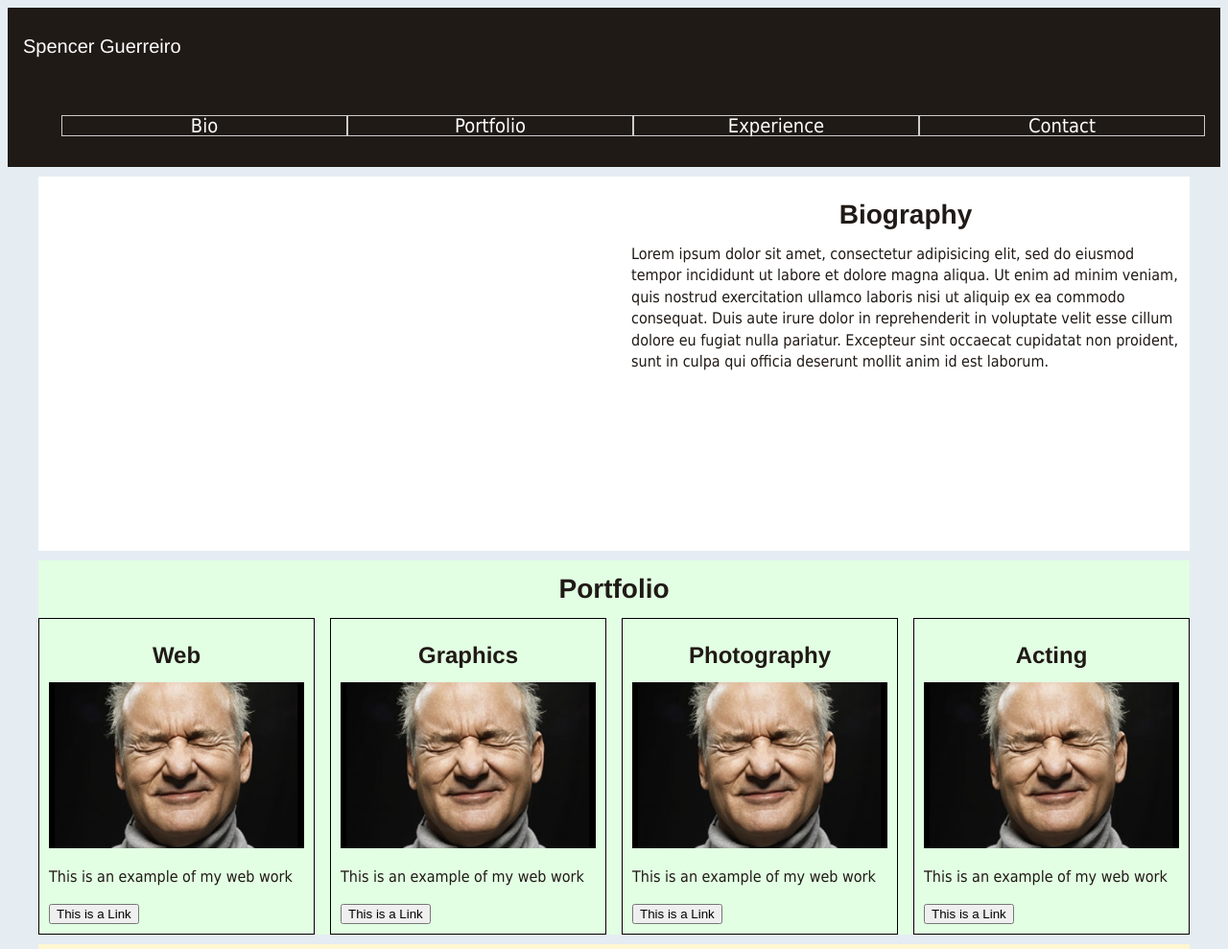
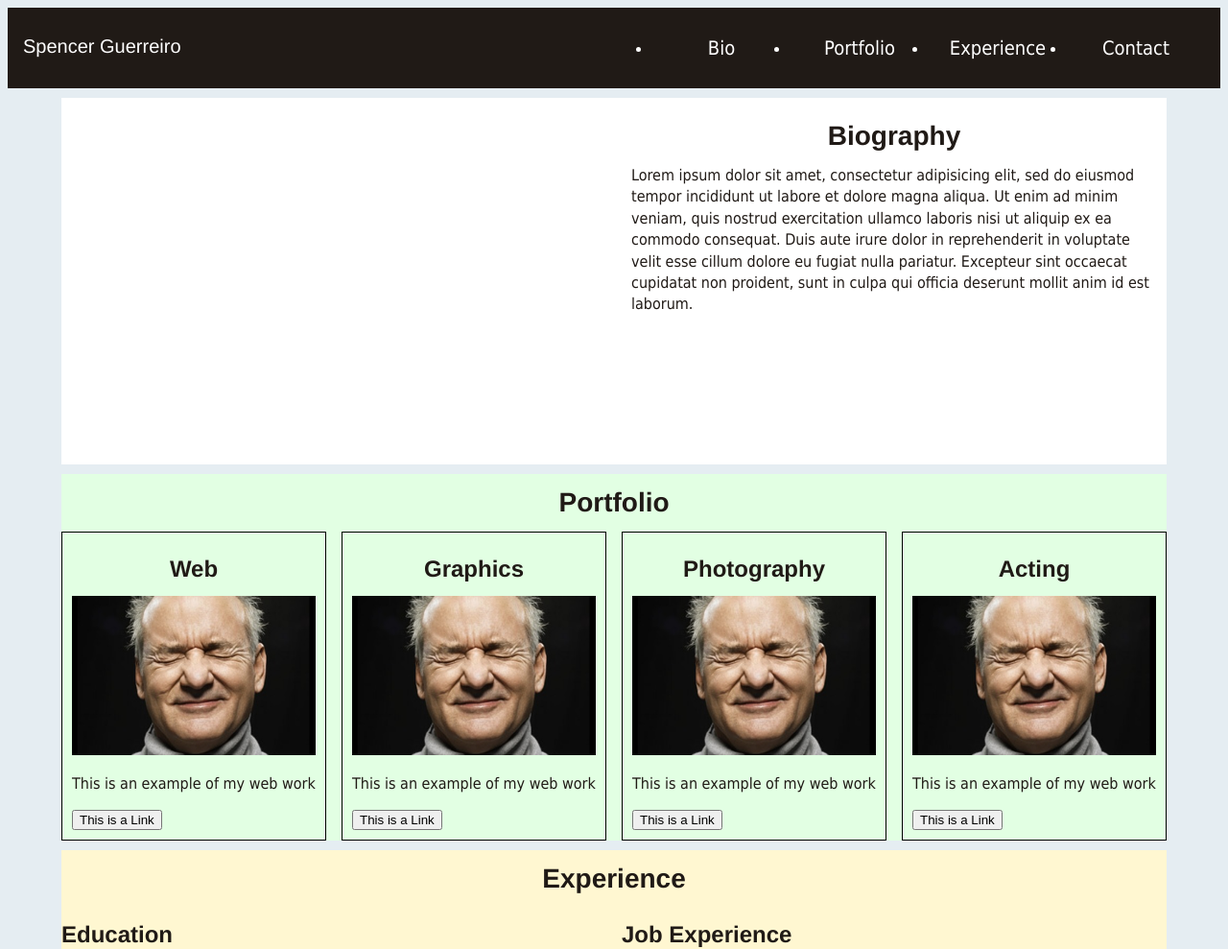
Before and after one commit to spencerg49/final-project, a plain HTML site: page index.html in a window 1280 px wide. Shown: the top 989 px of the page at 96% size. Drawn offline with Linux system fonts and the light colour scheme.

Commit message:
Changed menu back

```diff
--- a/css/styles.css
+++ b/css/styles.css
@@ -153,13 +153,7 @@ section h1 {
   font-size: 1.25em;
 }
 
-.topMenu {
-  grid-column: 1 / 3;
-}
-.topMenu li {
-  list-style: none;
-  border: 1px solid #ccc;
-}
+
 
 /*** MAIN CONTENT RULES ****************/
 
@@ -245,13 +239,19 @@ section h1 {
     height: 200px;
   margin: auto;
   }
+  .portfolio img {
+    width: 100%;
+  }
+
+  .portfolio h2 {
+    text-align: center;
+  }
+  .portWeb button {
+    margin: auto;
+  }
 
   .bio-grid {
     display: grid;
-    /* 2 column template! (1 fraction each) */
-    /* Use this as a guide:
-      https://codepen.io/roccop/pen/WLQJXY?editors=1100
-     */
      grid-template-columns: 1fr 1fr;
      grid-template-columns: repeat(2, 1fr);
      column-gap: 1em;
@@ -259,20 +259,12 @@ section h1 {
   }
   .port-grid {
     display: grid;
-    /* 2 column template! (1 fraction each) */
-    /* Use this as a guide:
-      https://codepen.io/roccop/pen/WLQJXY?editors=1100
-     */
      grid-template-columns: repeat(2, 1fr);
      column-gap: 1em;
      row-gap: 1em;
   }
   .exp-grid {
     display: grid;
-    /* 2 column template! (1 fraction each) */
-    /* Use this as a guide:
-      https://codepen.io/roccop/pen/WLQJXY?editors=1100
-     */
      grid-template-columns: repeat(2, 1fr);
      column-gap: 1em;
      row-gap: 1em;
@@ -285,7 +277,7 @@ section h1 {
 
   .mainAll {
     /* hey! This will cause horizontal scrolling between 900 - 1200px approximately, did you mean to set the width to narrower than 900?  Alternatively, could you set this with relative units (e.g. `90vw` or 90% of the viewport width?) */
-    width: 1200px;
+    width: 90vw;
     margin: 0 auto;
     display: grid;
     grid-template-columns: repeat(2, 1fr);
```
